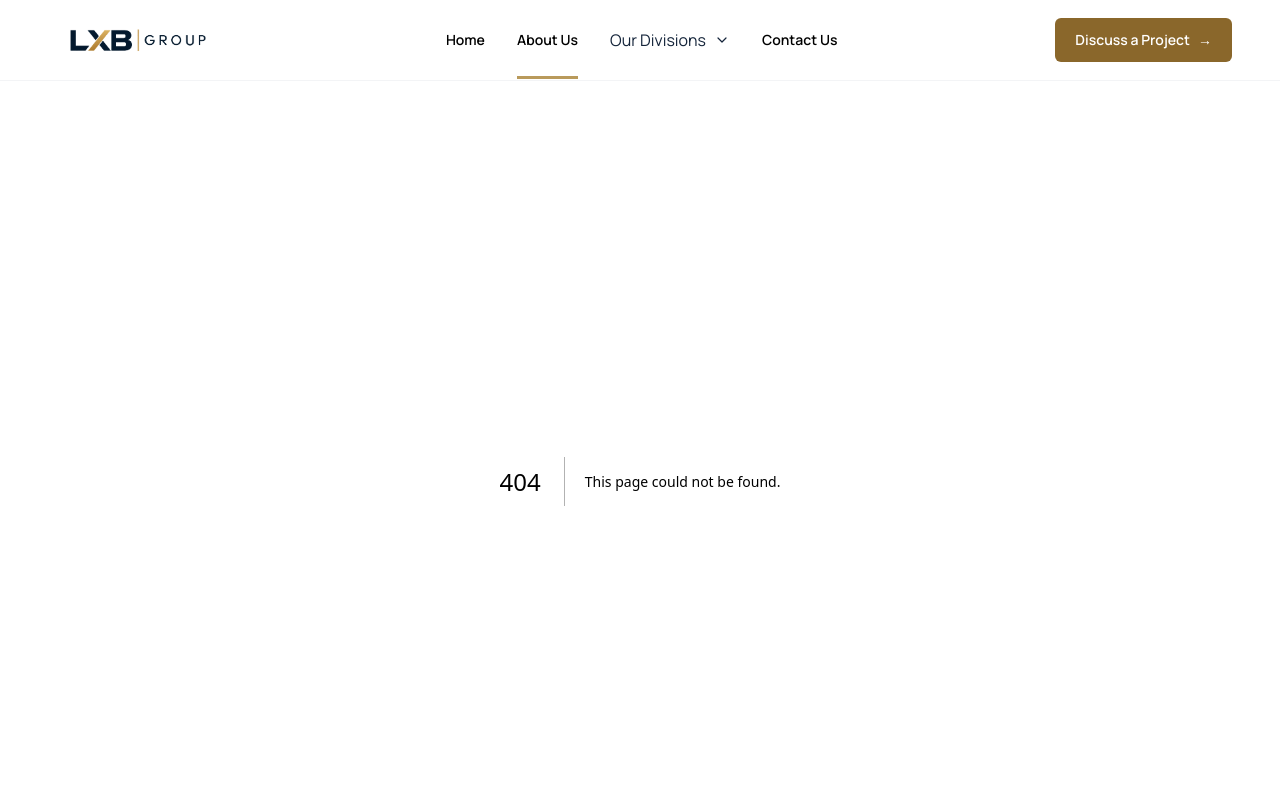
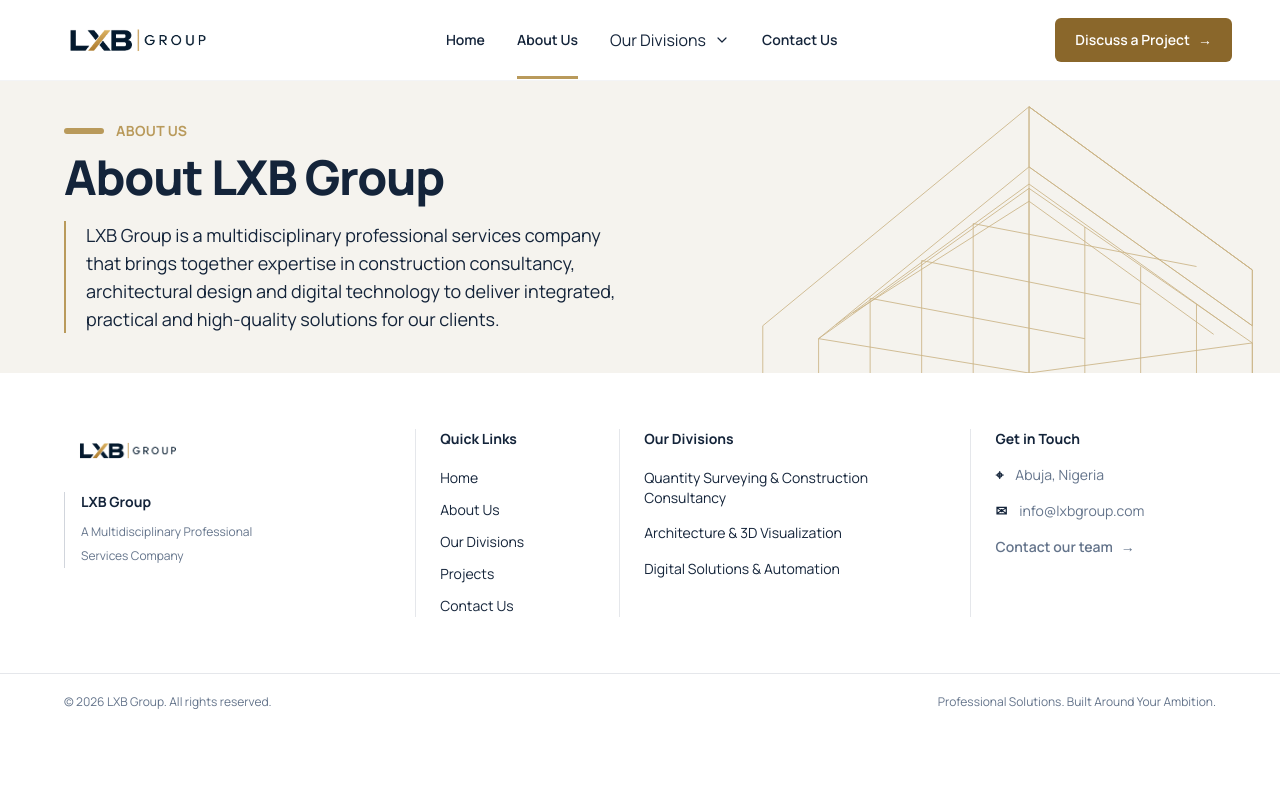
Before and after one commit to Meetkamal256/lxb-group-website, a Next.js app: page /about in a window 1280 px wide. Before the commit this address had no page. Shown: the top 800 px of the page. Built offline with nearby package versions, Linux system fonts and the light colour scheme.

Commit message:
feat(about): add about page hero section

```diff
--- /dev/null
+++ b/app/about/page.tsx
@@ -0,0 +1,109 @@
+export default function AboutHero() {
+  return (
+    <section className="relative overflow-hidden bg-off-white">
+      <div className="container-main relative grid min-h-66.25 items-center gap-8 py-12 lg:grid-cols-2 lg:gap-10 lg:py-10">
+        {/* Introduction */}
+        <div className="relative z-10">
+          <div className="mb-3 flex items-center gap-3">
+            <span className="h-1.5 w-10 rounded-full bg-gold" />
+            <span className="text-sm font-bold uppercase tracking-wide text-gold">
+              About Us
+            </span>
+          </div>
+
+          <h1 className="text-4xl font-extrabold tracking-tight text-navy sm:text-5xl">
+            About LXB Group
+          </h1>
+
+          <p className="mt-5 max-w-xl border-l-2 border-gold pl-5 text-base leading-6 text-navy sm:text-lg sm:leading-7">
+            LXB Group is a multidisciplinary professional services company that
+            brings together expertise in construction consultancy, architectural
+            design and digital technology to deliver integrated, practical and
+            high-quality solutions for our clients.
+          </p>
+        </div>
+
+        {/* Architectural Illustration */}
+        <div
+          className="pointer-events-none absolute -right-16 bottom-0 top-0 hidden w-[58%] lg:block"
+          aria-hidden="true"
+        >
+          <svg
+            viewBox="0 0 650 340"
+            fill="none"
+            xmlns="http://www.w3.org/2000/svg"
+            className="h-full w-full text-gold opacity-70"
+            preserveAspectRatio="xMidYMid meet"
+          >
+            <g stroke="currentColor" strokeWidth="1">
+              {/* Main building outline */}
+              <path d="M80 285 L390 30 L650 220 L650 340" />
+              <path d="M390 30 L390 340" />
+              <path d="M80 285 L80 340" />
+
+              {/* Upper roof structure */}
+              <path d="M390 30 L390 100 L650 285" />
+              <path d="M390 100 L145 300" />
+              <path d="M390 100 L650 285" />
+
+              {/* Main facade */}
+              <path d="M145 300 L390 125 L650 305" />
+              <path d="M145 300 L145 340" />
+              <path d="M390 125 L390 340" />
+              <path d="M650 305 L650 340" />
+
+              {/* Window divisions */}
+              <path d="M205 253 L205 340" />
+              <path d="M265 209 L265 340" />
+              <path d="M325 166 L325 340" />
+              <path d="M455 170 L455 340" />
+              <path d="M520 216 L520 340" />
+              <path d="M585 260 L585 340" />
+
+              {/* Horizontal facade lines */}
+              <path d="M145 300 L390 340 L650 305" />
+              <path d="M205 253 L455 300" />
+              <path d="M265 209 L520 260" />
+              <path d="M325 166 L585 216" />
+
+              {/* Architectural framing */}
+              <path d="M165 284 L390 120 L625 288" />
+              <path d="M185 270 L390 140 L605 295" />
+              <path d="M390 30 L650 220" />
+              <path d="M390 30 L650 220 L650 285" />
+            </g>
+          </svg>
+        </div>
+
+        {/* Mobile illustration */}
+        <div
+          className="pointer-events-none absolute -right-20 bottom-0 top-0 w-3/5 opacity-20 lg:hidden"
+          aria-hidden="true"
+        >
+          <svg
+            viewBox="0 0 650 340"
+            fill="none"
+            xmlns="http://www.w3.org/2000/svg"
+            className="h-full w-full text-gold"
+            preserveAspectRatio="xMidYMid meet"
+          >
+            <g stroke="currentColor" strokeWidth="1.5">
+              <path d="M80 285 L390 30 L650 220 L650 340" />
+              <path d="M390 30 L390 340" />
+              <path d="M145 300 L390 125 L650 305" />
+              <path d="M205 253 L205 340" />
+              <path d="M265 209 L265 340" />
+              <path d="M325 166 L325 340" />
+              <path d="M455 170 L455 340" />
+              <path d="M520 216 L520 340" />
+              <path d="M585 260 L585 340" />
+              <path d="M145 300 L390 340 L650 305" />
+              <path d="M390 100 L145 300" />
+              <path d="M390 100 L650 285" />
+            </g>
+          </svg>
+        </div>
+      </div>
+    </section>
+  );
+}
```
